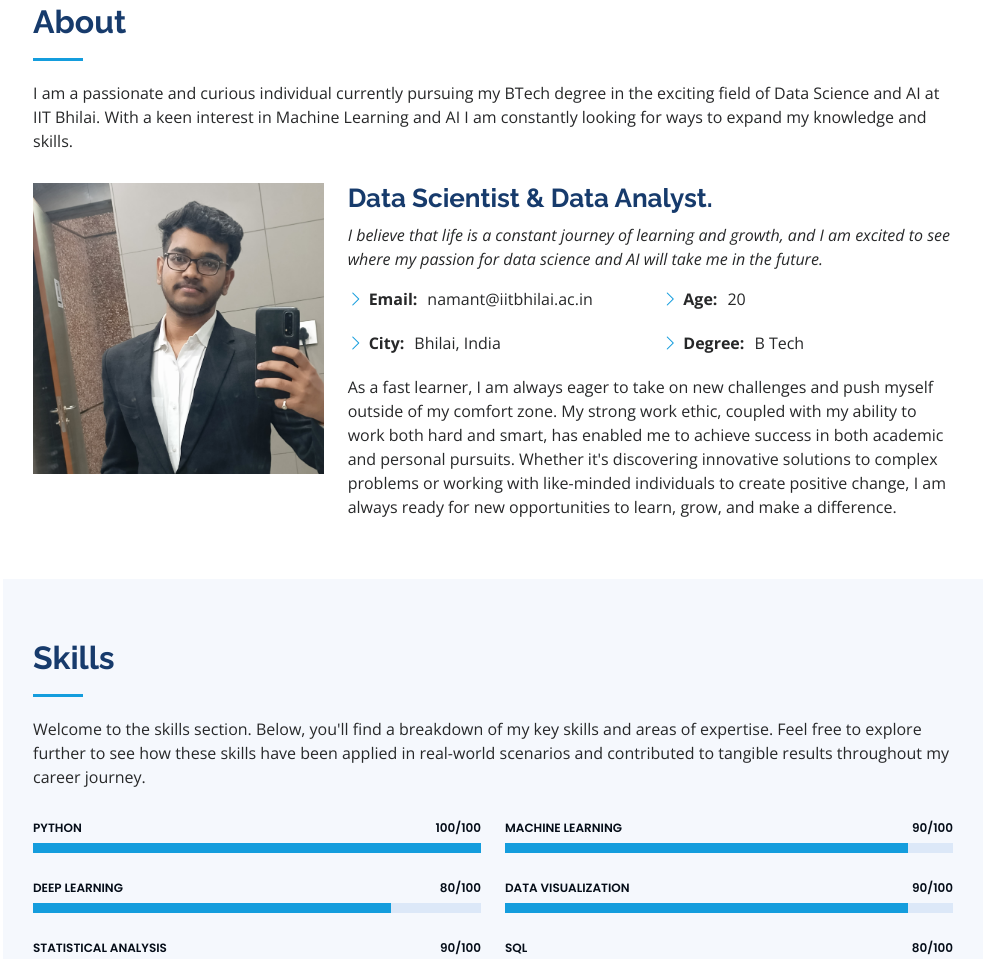
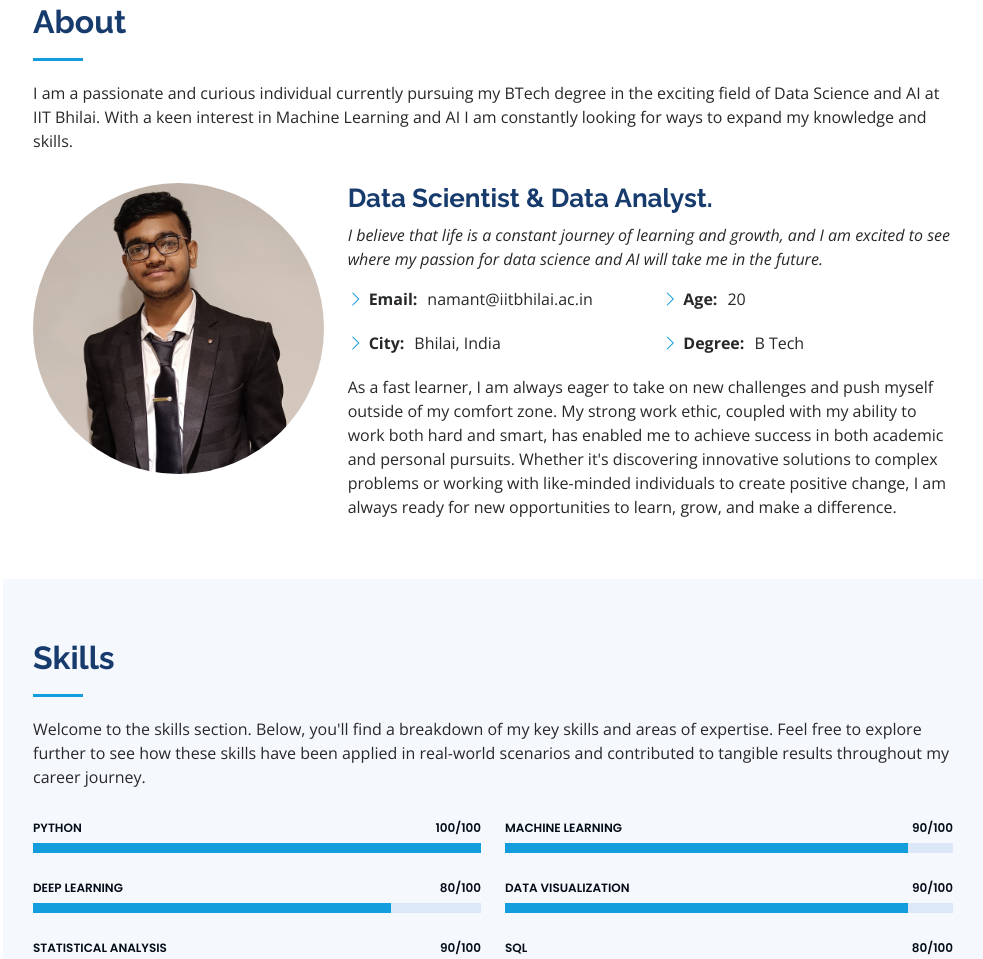
Before and after one commit to NamanT98/namant98.github.io, a plain HTML site: page index.html in a window 1280 px wide. Shown: the part 857-1816 px from the top of the page, without its empty margins (297-1280 px from the left). Drawn offline with nearby package versions, Linux system fonts and the light colour scheme.

Commit message:
updated profile-img

```diff
--- a/index.html
+++ b/index.html
@@ -45,7 +45,7 @@
       <div class="d-flex flex-column">
         <div class="profile">
           <img
-            src="assets/img/profile-img1.jpg"
+            src="assets/img/profile-img2.jpg"
             alt=""
             class="img-fluid rounded-circle"
           />
@@ -167,7 +167,11 @@
 
           <div class="row">
             <div class="col-lg-4" data-aos="fade-right">
-              <img src="assets/img/profile-img1.jpg" class="img-fluid" alt="" />
+              <img
+                src="assets/img/profile-img2.jpg"
+                class="img-fluid rounded-circle"
+                alt=""
+              />
             </div>
             <div class="col-lg-8 pt-4 pt-lg-0 content" data-aos="fade-left">
               <h3>Data Scientist &amp; Data Analyst.</h3>
```
Also changed, not shown: assets/img/profile-img2.jpg (added).
